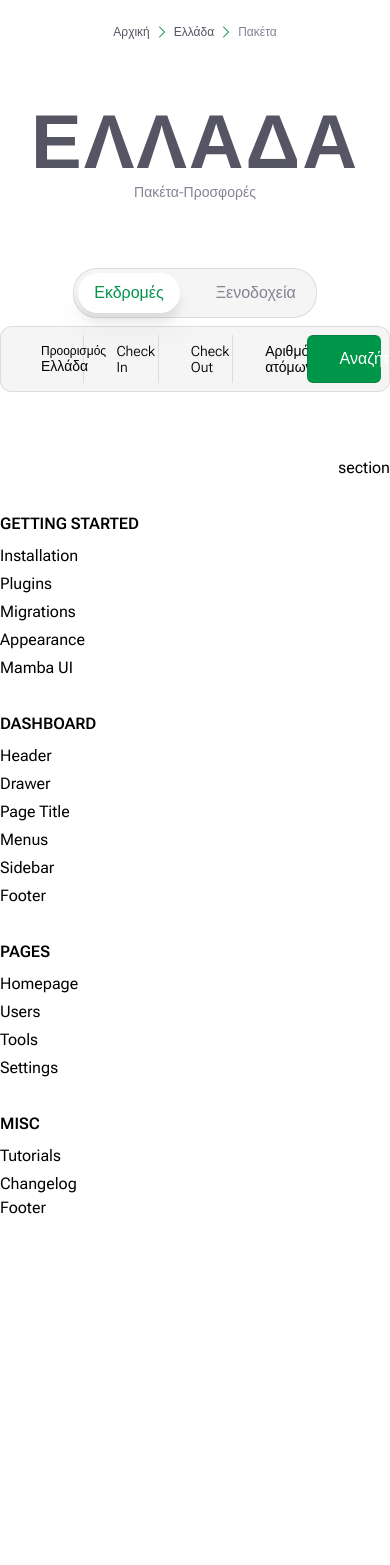
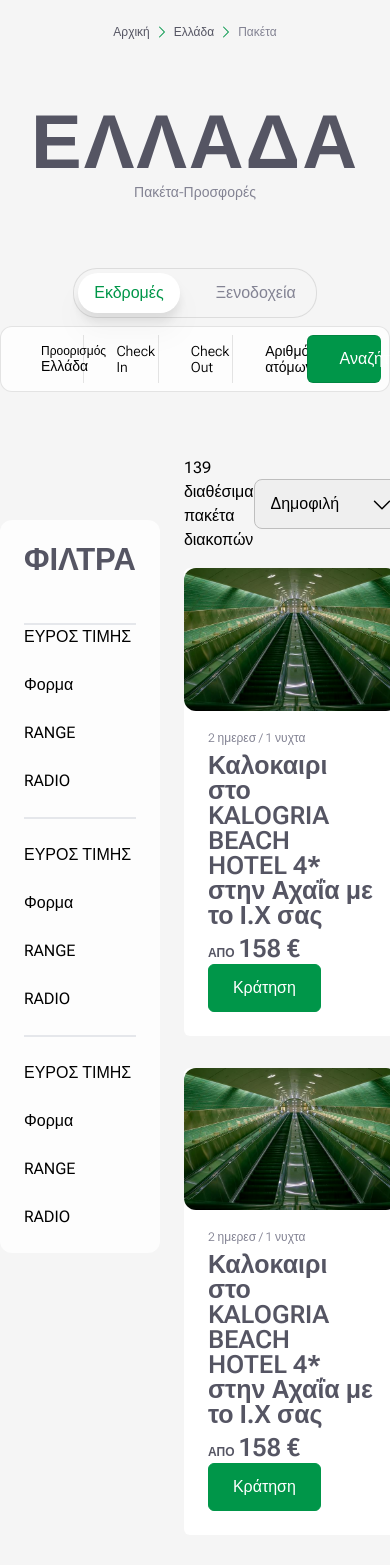
Before and after one commit to ELal3k/nelios-project, a Next.js app: page / in a window 390 px wide. Shown: the top 1565 px of the page. Before the commit the page ends 1220 px from the top, so only its background shows below. Built offline with nearby package versions, Linux system fonts and the light colour scheme.

Commit message:
responsive

```diff
--- a/src/app/globals.css
+++ b/src/app/globals.css
@@ -7,6 +7,16 @@
   -moz-osx-font-smoothing: antialiased;
 }
 
+@layer base {
+  html {
+    @apply bg-background;
+  }
+
+  body {
+    @apply 2xl:px-44 xl:px-24 lg:px-6;
+  }
+}
+
 @layer components {
   .btn-primary {
     @apply flex h-12 px-6 py-4 justify-center items-center gap-2 rounded-md border border-solid border-accent_green bg-accent_green text-white;
--- a/src/app/page.js
+++ b/src/app/page.js
@@ -1,92 +1,71 @@
+import { ChevronDownIcon } from "@heroicons/react/24/solid"
 import Image from "next/image"
-
+import Card from "@/components/Card"
+import SideBar from "@/components/SideBar"
 export default function Home() {
   return (
-    <main className="flex mt-16 gap-6">
-      <aside className="w-full mt-14 sm:w-60 ">
-        <form className="space-y-8 text-sm">
-          <div className="space-y-2">
-            <h2 className="text-sm font-semibold tracki uppercase dark:text-gray-400">
-              Getting Started
-            </h2>
-            <div className="flex flex-col space-y-1">
-              <a rel="noopener noreferrer" href="#">
-                Installation
-              </a>
-              <a rel="noopener noreferrer" href="#">
-                Plugins
-              </a>
-              <a rel="noopener noreferrer" href="#">
-                Migrations
-              </a>
-              <a rel="noopener noreferrer" href="#">
-                Appearance
-              </a>
-              <a rel="noopener noreferrer" href="#">
-                Mamba UI
-              </a>
-            </div>
+    <main className="flex mt-16 items-start gap-6 self-stretch">
+      <SideBar />
+      <section className="w-full">
+        <div className="flex justify-between items-center">
+          <p>139 διαθέσιμα πακέτα διακοπών</p>
+          <div className="relative">
+            <label htmlFor="pet-select">
+              <select
+                name="choice"
+                className="appearance-none w-36 px-4 py-3 rounded-lg border border-field_border"
+              >
+                <option value="first">First Value</option>
+                <option value="second" selected>
+                  Δημοφιλή
+                </option>
+                <option value="third">Third Value </option>
+              </select>
+              <ChevronDownIcon className="absolute top-[14px] right-1 w-6" />
+            </label>
           </div>
-          <div className="space-y-2">
-            <h2 className="text-sm font-semibold tracki uppercase dark:text-gray-400">
-              Dashboard
-            </h2>
-            <div className="flex flex-col space-y-1">
-              <a rel="noopener noreferrer" href="#">
-                Header
-              </a>
-              <a rel="noopener noreferrer" href="#">
-                Drawer
-              </a>
-              <a rel="noopener noreferrer" href="#">
-                Page Title
-              </a>
-              <a rel="noopener noreferrer" href="#">
-                Menus
-              </a>
-              <a rel="noopener noreferrer" href="#">
-                Sidebar
-              </a>
-              <a rel="noopener noreferrer" href="#">
-                Footer
-              </a>
-            </div>
-          </div>
-          <div className="space-y-2">
-            <h2 className="text-sm font-semibold tracki uppercase dark:text-gray-400">
-              Pages
-            </h2>
-            <div className="flex flex-col space-y-1">
-              <a rel="noopener noreferrer" href="#">
-                Homepage
-              </a>
-              <a rel="noopener noreferrer" href="#">
-                Users
-              </a>
-              <a rel="noopener noreferrer" href="#">
-                Tools
-              </a>
-              <a rel="noopener noreferrer" href="#">
-                Settings
-              </a>
-            </div>
-          </div>
-          <div className="space-y-2">
-            <h2 className="text-sm font-semibold tracki uppercase dark:text-gray-400">
-              Misc
-            </h2>
-            <div className="flex flex-col space-y-1">
-              <a rel="noopener noreferrer" href="#">
-                Tutorials
-              </a>
-              <a rel="noopener noreferrer" href="#">
-                Changelog
-              </a>
-            </div>
-          </div>
-        </form>
-      </aside>
-      <section>section</section>
+        </div>
+        <article className="mt-4">
+          <ul className="grid lg:grid-cols-3 grid-cols-1 gap-8">
+            <li>
+              <Card />
+            </li>
+            <li>
+              <Card />
+            </li>
+            <li>
+              <Card />
+            </li>
+            <li>
+              <Card />
+            </li>
+            <li>
+              <Card />
+            </li>
+            <li>
+              <Card />
+            </li>
+            <li>
+              <Card />
+            </li>
+            <li>
+              <Card />
+            </li>
+            <li>
+              <Card />
+            </li>
+            <li>
+              <Card />
+            </li>{" "}
+            <li>
+              <Card />
+            </li>
+            <li>
+              <Card />
+            </li>
+          </ul>
+        </article>
+      </section>
     </main>
   )
 }
--- /dev/null
+++ b/src/components/Card.js
@@ -0,0 +1,37 @@
+import Image from "next/image"
+
+export default function Card() {
+  return (
+    <div className="flex flex-col rounded-md bg-white">
+      <Image
+        src="/first-img.jpg"
+        style={{
+          width: "100%",
+          height: "auto",
+          borderRadius: "12px",
+        }}
+        width={500}
+        height={500}
+        alt="Picture of the author"
+      />
+
+      <div className="flex flex-col gap-2 px-6 pb-6 pt-5">
+        <p className="text-small_text_12 font-lightplus text-my_gray">
+          2 ημερεσ / 1 νυχτα
+        </p>
+        <h2 className="text-h6 font-semibold text-my_black">
+          Καλοκαιρι στο KALOGRIA BEACH HOTEL 4* στην Αχαΐα με το Ι.Χ σας
+        </h2>
+        <div className="flex flex-wrap justify-between items-center">
+          <p>
+            <span className="text-small_text_12 text-my_black font-semibold">
+              ΑΠΟ
+            </span>{" "}
+            <span className="text-h6 text-my_black font-semibold">158 €</span>
+          </p>
+          <button className="btn-primary">Κράτηση</button>
+        </div>
+      </div>
+    </div>
+  )
+}
--- a/src/components/NavBar.js
+++ b/src/components/NavBar.js
@@ -16,8 +16,7 @@ export default function NavBar() {
         </span>
       </label>
       <div>
-        {" "}
-        <ul className="grid grid-cols-5 justify-center items-center divide-x divide-stroke bg-background border border-stroke rounded-xl p-2">
+        <ul className="grid grid-cols-5 justify-center items-center divide-x divide-stroke bg-translucent_bg border border-stroke rounded-xl p-2">
           <li className="px-8 py-2 flex flex-col">
             <p className="text-small_text_12 font-medium">Προορισμός</p>
             <p className="text-field_text_14 font-lightplus">Ελλάδα</p>
--- /dev/null
+++ b/src/components/SideBar.js
@@ -0,0 +1,27 @@
+export default function SideBar() {
+  return (
+    <aside className="flex flex-col items-start gap-6 p-6 bg-translucent_bg w-80 rounded-xl divide-y-2 mt-16 2xl:bg-slate-600 xl:bg-red-500 lg:bg-green-400 md:bg-blue-400 sm:bg-yellow-400">
+      <h2 className="text-h5 font-semibold text-my_black pb-6">ΦΙΛΤΡΑ</h2>
+      <div className="flex flex-col items-start gap-6 self-stretch ">
+        <h3>ΕΥΡΟΣ ΤΙΜΗΣ</h3>
+        <form>Φορμα</form>
+        <form>RANGE</form>
+        <form>RADIO</form>
+      </div>
+
+      <div className="flex flex-col items-start gap-6 self-stretch pt-6">
+        <h3>ΕΥΡΟΣ ΤΙΜΗΣ</h3>
+        <form>Φορμα</form>
+        <form>RANGE</form>
+        <form>RADIO</form>
+      </div>
+
+      <div className="flex flex-col items-start gap-6 self-stretch pt-6">
+        <h3>ΕΥΡΟΣ ΤΙΜΗΣ</h3>
+        <form>Φορμα</form>
+        <form>RANGE</form>
+        <form>RADIO</form>
+      </div>
+    </aside>
+  )
+}
```
Also changed, not shown: public/first-img.jpg (added).
